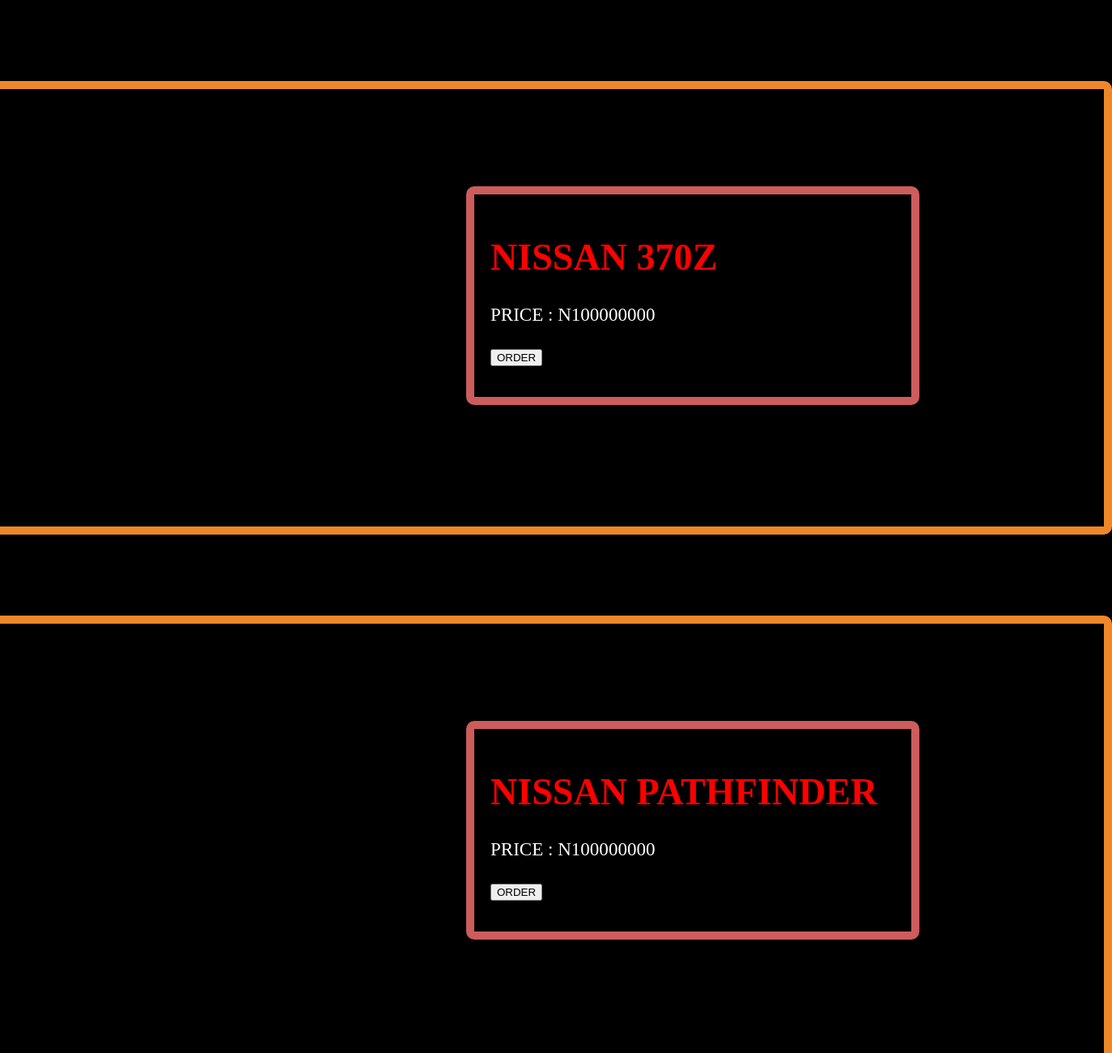
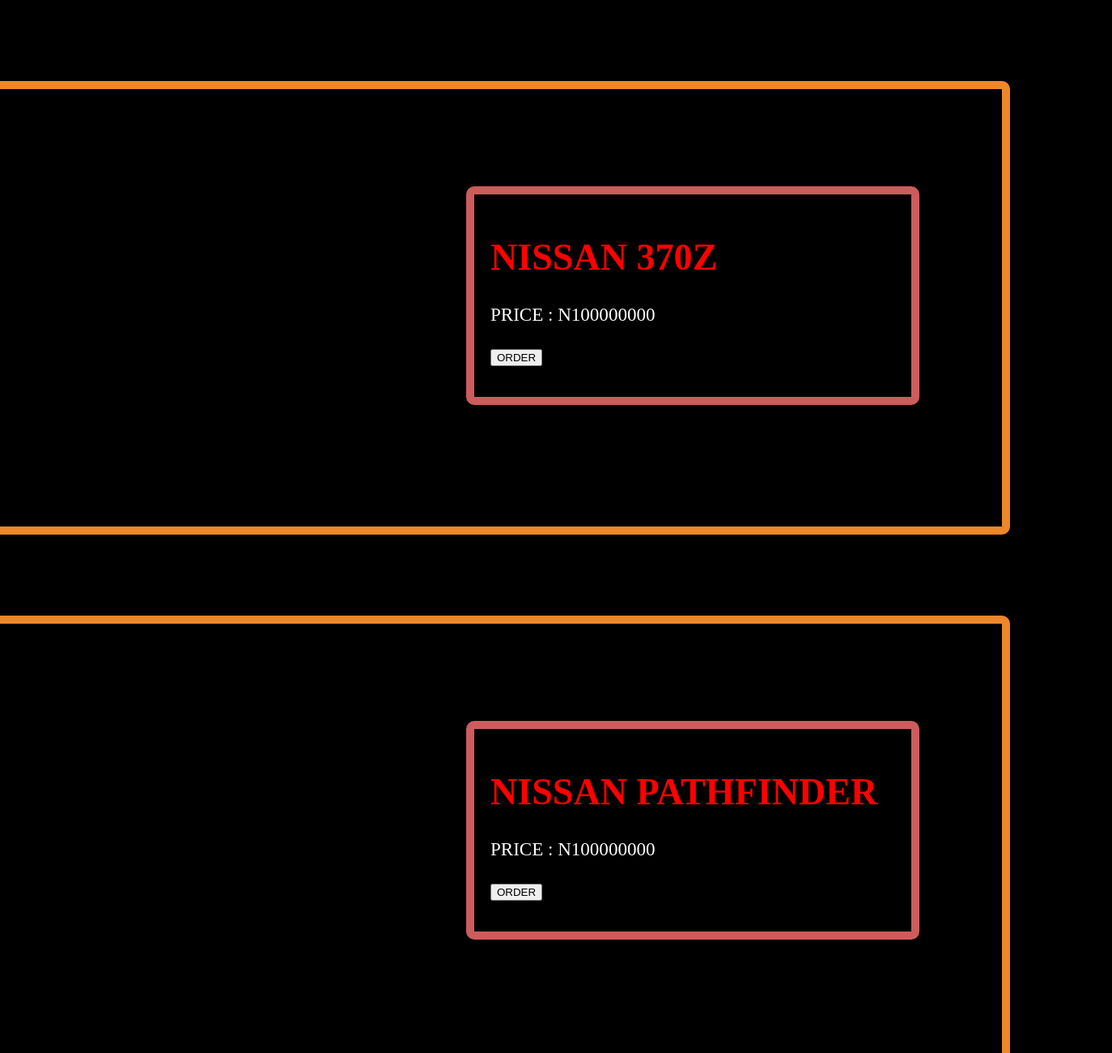
Before and after one commit to Psonagrande/seed, a plain HTML site: page index.html in a window 1280 px wide. Shown: the top 1300 px of the page at 81% size, 1374 px wide, since content can reach past the window. Drawn offline with Linux system fonts and the light colour scheme.

Commit message:
Update index.html

```diff
--- a/index.html
+++ b/index.html
@@ -11,7 +11,7 @@
     </head>
     <body>
     <body style="background-color:black;">
-            <div style="margin-top:100px;width:1400px;height:500px;padding:20px;border-radius:10px;border:10px solid #EE872A;font-size:120%;">
+            <div style="margin-top:100px;width:1274px;height:500px;padding:20px;border-radius:10px;border:10px solid #EE872A;font-size:120%;">
 <div style="border-color:blue;position:absolute;right:50px;margin-top:100px;width:500px;height:210px;padding:20px;border-radius:10px;border:10px solid indianred;font-size:120%;">
    <div style="color:RED"><h1>NISSAN 370Z</h1></div>
 <p style="color:white;">PRICE : N100000000</P>
@@ -19,7 +19,7 @@
  your order for a NISSAN 370Z has been placed')">ORDER</button></div>
 
         <img src="  file:///C:/Users/PC/Pictures/pexels-albin-berlin-905554.jpg  " width="600px" height="500px" alt="benz"/></div>
-            <div style="margin-top:100px;width:1400px;height:500px;padding:20px;border-radius:10px;border:10px solid #EE872A;font-size:120%;">
+            <div style="margin-top:100px;width:1274px;height:500px;padding:20px;border-radius:10px;border:10px solid #EE872A;font-size:120%;">
 <div style="border-color:blue;position:absolute;right:50px;margin-top:100px;width:500px;height:210px;padding:20px;border-radius:10px;border:10px solid indianred;font-size:120%;">
    <div style="color:RED"><h1>NISSAN PATHFINDER</h1></div>
 <p style="color:white;">PRICE : N100000000</P>
```
